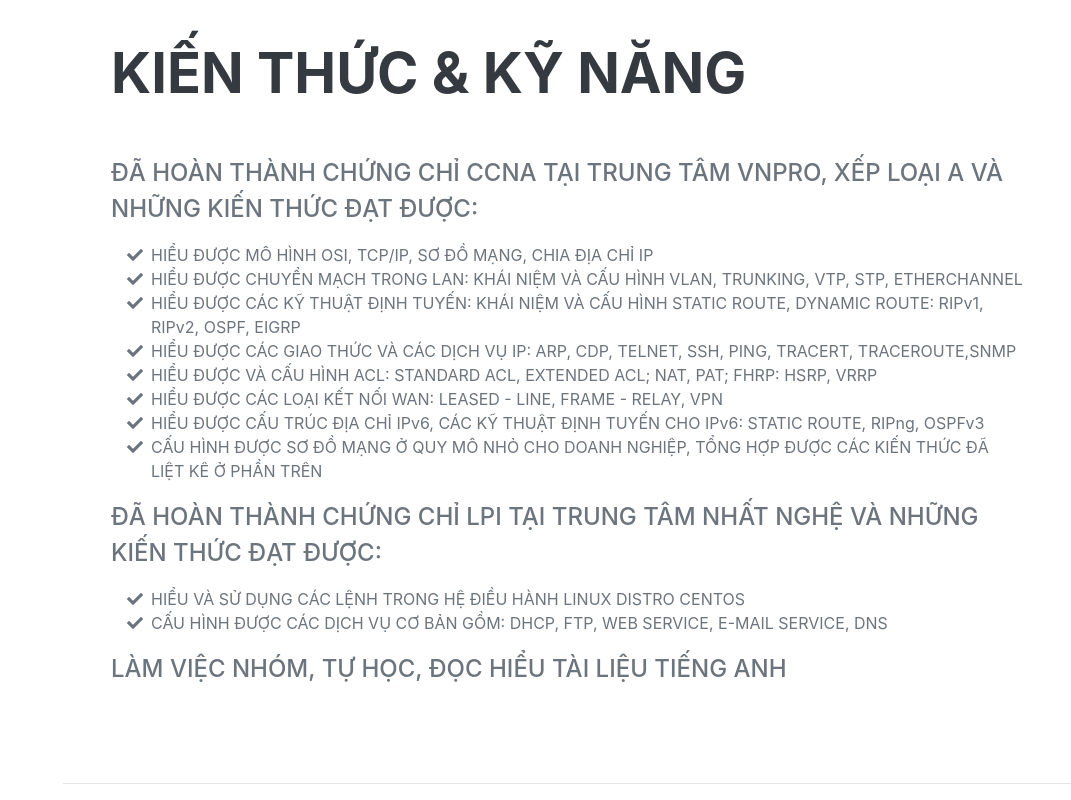
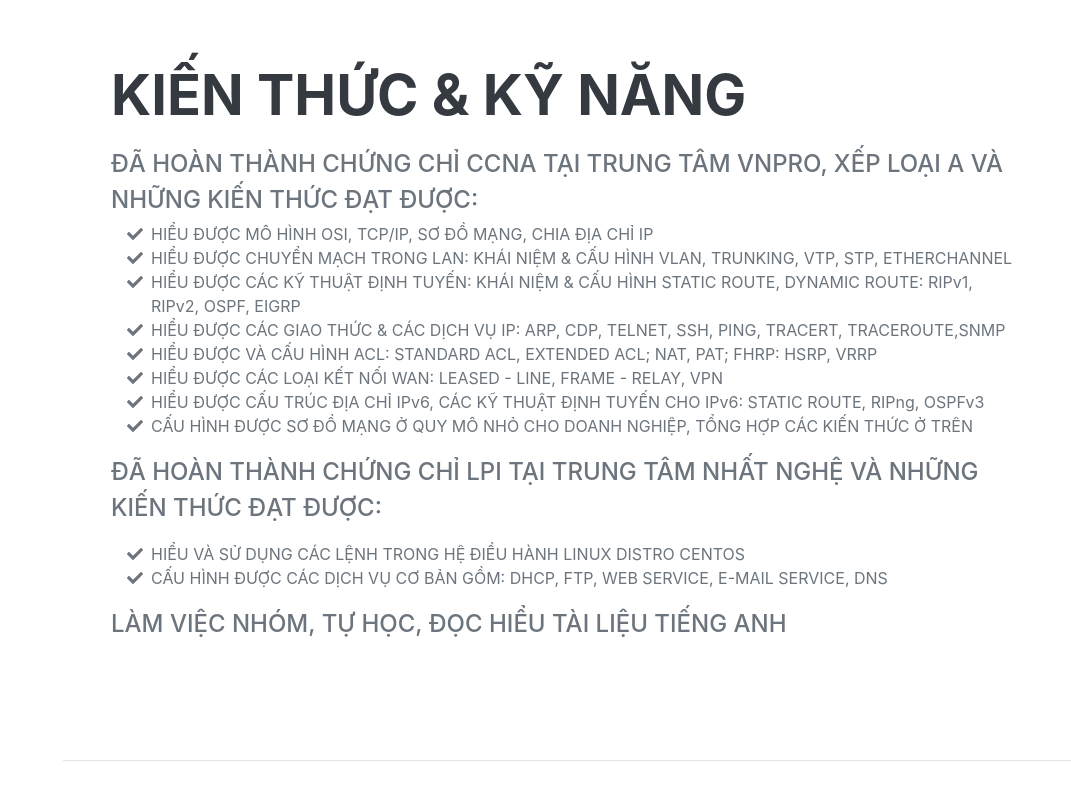
Before and after one commit to huynhhau55/cv_huynhvanhau, a plain HTML site: page index.html in a window 1280 px wide. Shown: the part 2443-3243 px from the top of the page, without its empty margins (209-1280 px from the left). Drawn offline with nearby package versions, Linux system fonts and the light colour scheme; a web font is replaced by a local one.

Commit message:
Update CV - 30-10-2020 5

```diff
--- a/index.html
+++ b/index.html
@@ -95,8 +95,8 @@
             <!-- Skills-->
             <section class="resume-section" id="skills">
                 <div class="resume-section-content">
-                    <h2 class="mb-5">KIẾN THỨC & KỸ NĂNG</h2>
-                    <div class="subheading mb-3">ĐÃ HOÀN THÀNH CHỨNG CHỈ CCNA TẠI TRUNG TÂM VNPRO, XẾP LOẠI A VÀ NHỮNG KIẾN THỨC ĐẠT ĐƯỢC:</div>
+                    <h2 class="mb-3">KIẾN THỨC & KỸ NĂNG</h2>
+                    <div class="subheading mb-1">ĐÃ HOÀN THÀNH CHỨNG CHỈ CCNA TẠI TRUNG TÂM VNPRO, XẾP LOẠI A VÀ NHỮNG KIẾN THỨC ĐẠT ĐƯỢC:</div>
                     <ul class="fa-ul mb-0">
                         <li>
                             <span class="fa-li"><i class="fas fa-check"></i></span>
@@ -104,15 +104,15 @@
                         </li>
                         <li>
                             <span class="fa-li"><i class="fas fa-check"></i></span>
-                            HIỂU ĐƯỢC CHUYỂN MẠCH TRONG LAN: KHÁI NIỆM VÀ CẤU HÌNH VLAN, TRUNKING, VTP, STP, ETHERCHANNEL
+                            HIỂU ĐƯỢC CHUYỂN MẠCH TRONG LAN: KHÁI NIỆM & CẤU HÌNH VLAN, TRUNKING, VTP, STP, ETHERCHANNEL
                         </li>
                         <li>
                             <span class="fa-li"><i class="fas fa-check"></i></span>
-                            HIỂU ĐƯỢC CÁC KỸ THUẬT ĐỊNH TUYẾN: KHÁI NIỆM VÀ CẤU HÌNH STATIC ROUTE, DYNAMIC ROUTE: RIPv1, RIPv2, OSPF, EIGRP
+                            HIỂU ĐƯỢC CÁC KỸ THUẬT ĐỊNH TUYẾN: KHÁI NIỆM & CẤU HÌNH STATIC ROUTE, DYNAMIC ROUTE: RIPv1, RIPv2, OSPF, EIGRP
                         </li>
                         <li>
                             <span class="fa-li"><i class="fas fa-check"></i></span>
-                            HIỂU ĐƯỢC CÁC GIAO THỨC VÀ CÁC DỊCH VỤ IP: ARP, CDP, TELNET, SSH, PING, TRACERT, TRACEROUTE,SNMP
+                            HIỂU ĐƯỢC CÁC GIAO THỨC & CÁC DỊCH VỤ IP: ARP, CDP, TELNET, SSH, PING, TRACERT, TRACEROUTE,SNMP
                         </li>
                         <li>
                             <span class="fa-li"><i class="fas fa-check"></i></span>
@@ -128,7 +128,7 @@
                         </li>
                         <li>
                             <span class="fa-li"><i class="fas fa-check"></i></span>
-                            CẤU HÌNH ĐƯỢC SƠ ĐỒ MẠNG Ở QUY MÔ NHỎ CHO DOANH NGHIỆP, TỔNG HỢP ĐƯỢC CÁC KIẾN THỨC ĐÃ LIỆT KÊ Ở PHẦN TRÊN
+                            CẤU HÌNH ĐƯỢC SƠ ĐỒ MẠNG Ở QUY MÔ NHỎ CHO DOANH NGHIỆP, TỔNG HỢP CÁC KIẾN THỨC Ở TRÊN
                         </li>
                     </ul>
                     <p></p>
```
